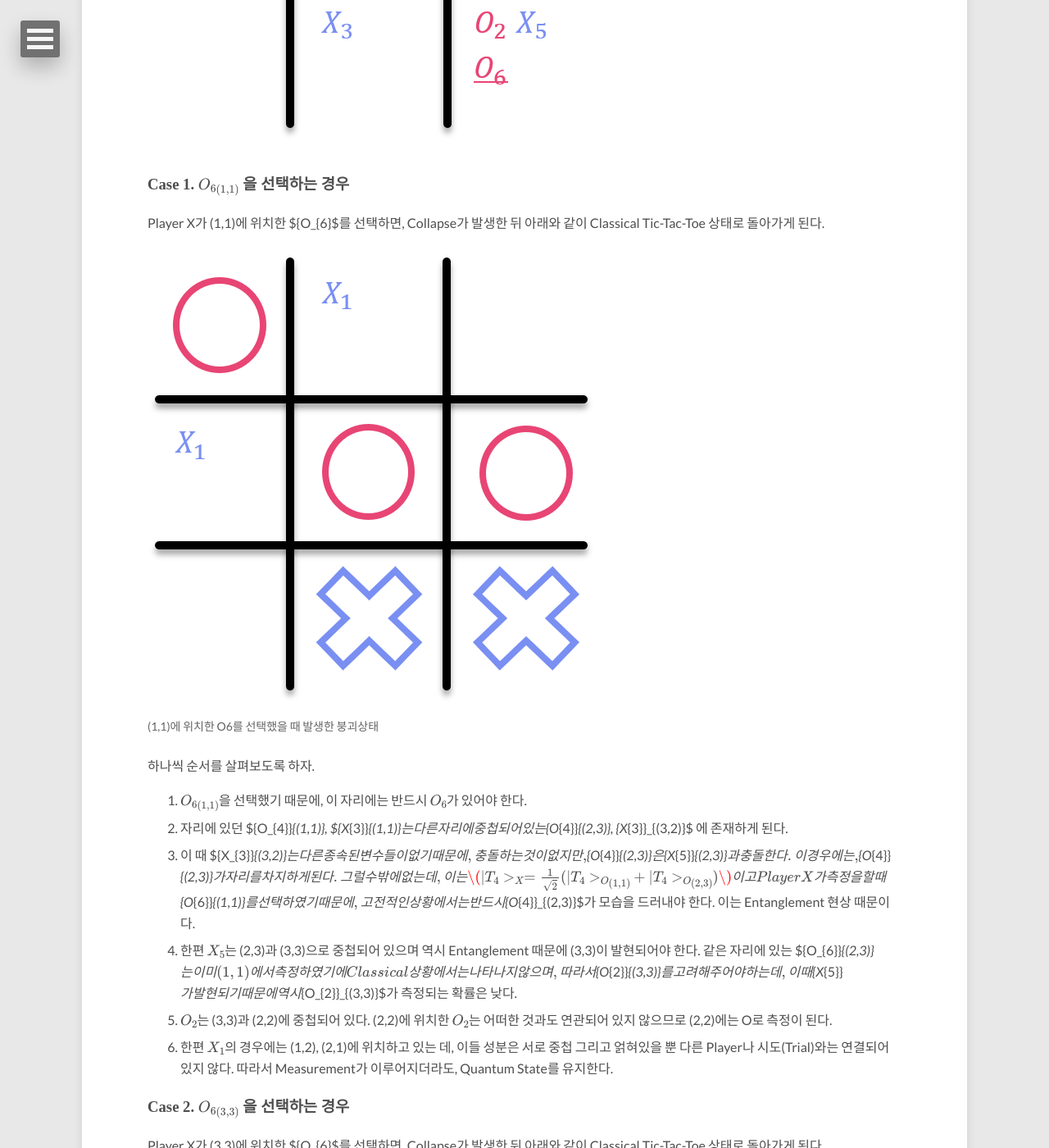
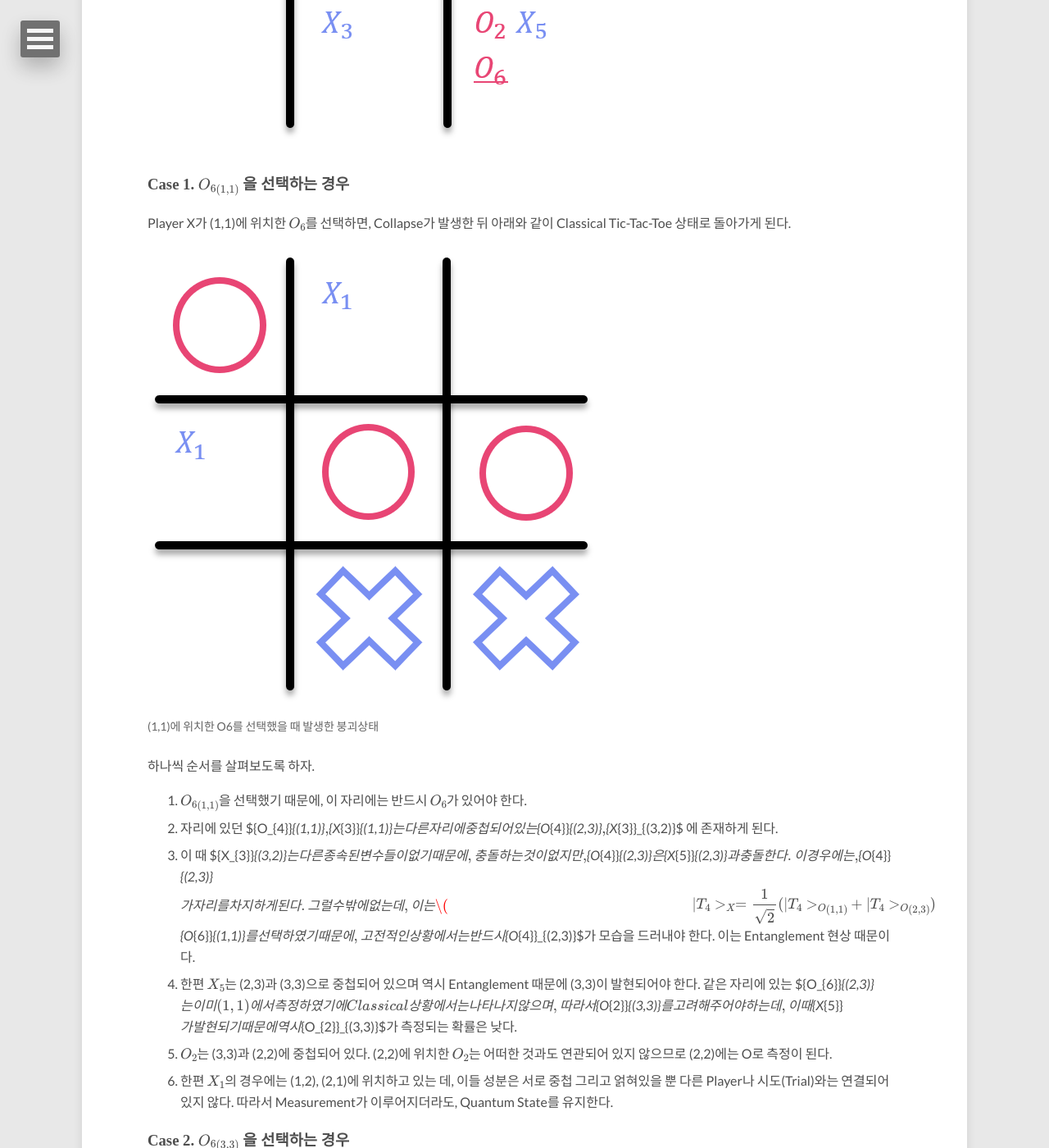
Before and after one commit to Luminebear/Luminebear.github.io, a Jekyll site: the page built from _posts/2020-07-30-Quantum-tic-tac-toe.md, in a window 1280 px wide and 1400 px high, scrolled down 4843 px. Shown: the whole window at 82% size. Built offline with Jekyll 4.4.1, drawn with Linux system fonts in a browser that asks for light colours; nearby versions of some CDN libraries; some web fonts are replaced; formulas are drawn with MathJax 3; comment, search, counter and statistics services are not loaded; some of the changed text lies outside the part shown.

Commit message:
error correction

```diff
--- a/_posts/2020-07-30-Quantum-tic-tac-toe.md
+++ b/_posts/2020-07-30-Quantum-tic-tac-toe.md
@@ -111,13 +111,13 @@ Tic-Tac-Toe의 양자현상을 접목시킨 Quantum Tic-Tac-Toe는 Classical Tic
   둘 중에 $O_{6}$를 측정할 위치를 선택해야 한다.
 
 ## 4. Collapse
-  Player X는 ${O_{6}$가 중첩된 위치 (1,1)과 (3,3)에 대하여 선택을 해야한다.
+  Player X는 ${O_{6}}$가 중첩된 위치 (1,1)과 (3,3)에 대하여 선택을 해야한다.
   <figure>
 	<img src="/images/Cyclic Entanglement O6.png" alt="">
   </figure>
 
 ### Case 1. ${O_{6}}_{(1,1)}$ 을 선택하는 경우
-  Player X가 (1,1)에 위치한 ${O_{6}$를 선택하면, Collapse가 발생한 뒤 아래와 같이 Classical Tic-Tac-Toe 상태로 돌아가게 된다.
+  Player X가 (1,1)에 위치한 ${O_{6}}$를 선택하면, Collapse가 발생한 뒤 아래와 같이 Classical Tic-Tac-Toe 상태로 돌아가게 된다.
   <figure>
 	<img src="/images/Collapse_O6(1,1).png" alt="">
 	<figcaption>(1,1)에 위치한 O6를 선택했을 때 발생한 붕괴상태</figcaption>
@@ -125,18 +125,20 @@ Tic-Tac-Toe의 양자현상을 접목시킨 Quantum Tic-Tac-Toe는 Classical Tic
   하나씩 순서를 살펴보도록 하자.
 
   1. ${O_{6}}_{(1,1)}$을 선택했기 때문에, 이 자리에는 반드시 $O_6$가 있어야 한다.
-  2. 자리에 있던 ${O_{4}}_{(1,1)}, ${X_{3}}_{(1,1)}$는 다른 자리에 중첩되어 있는
-  ${O_{4}}_{(2,3)}, {X_{3}}_{(3,2)}$ 에 존재하게 된다.
+  2. 자리에 있던 ${O_{4}}_{(1,1)}$, ${X_{3}}_{(1,1)}$는 다른 자리에 중첩되어 있는
+  ${O_{4}}_{(2,3)}$, ${X_{3}}_{(3,2)}$ 에 존재하게 된다.
   3. 이 때 ${X_{3}}_{(3,2)}$는 다른 종속된 변수들이 없기 때문에, 충돌하는 것이 없지만,
   ${O_{4}}_{(2,3)}$은 ${X_{5}}_{(2,3)}$과 충돌한다. 이 경우에는, ${O_{4}}_{(2,3)}$가 자리를 차지하게 된다.
   그럴 수 밖에 없는데, 이는
   $$
+  \begin{align}
   |T_{4}>_X = \frac{1}{\sqrt{2}}({|T_{4}>_{O}}_{(1,1)} + {|T_{4}>_{O}}_{(2,3)})
+  \end{align}
   $$
   이고 Player X가 측정을 할 때 ${O_{6}}_{(1,1)}$를 선택하였기 때문에, 고전적인 상황에서는 반드시
   ${O_{4}}_{(2,3)}$가 모습을 드러내야 한다. 이는 Entanglement 현상 때문이다.
   4. 한편 ${X_{5}}$는 (2,3)과 (3,3)으로 중첩되어 있으며 역시 Entanglement 때문에 (3,3)이 발현되어야 한다.
-  같은 자리에 있는 ${O_{6}}_{(2,3)}$ 는 이미 (1,1)에서 측정하였기에 Classical 상황에서는 나타나지 않으며, 따라서
+  같은 자리에 있는 ${O_{6}}_{(2,3)}$는 이미 (1,1)에서 측정하였기에 Classical 상황에서는 나타나지 않으며, 따라서
   ${O_{2}}_{(3,3)}$를 고려해주어야 하는데, 이 때 ${X_{5}}$가 발현되기 때문에 역시 ${O_{2}}_{(3,3)}$가 측정되는
   확률은 낮다.
   5. ${O_{2}}$는 (3,3)과 (2,2)에 중첩되어 있다. (2,2)에 위치한 ${O_{2}}$는 어떠한 것과도 연관되어
```
Also changed, not shown: other parts of _posts/2020-07-30-Quantum-tic-tac-toe.md (+2 -2 lines).
